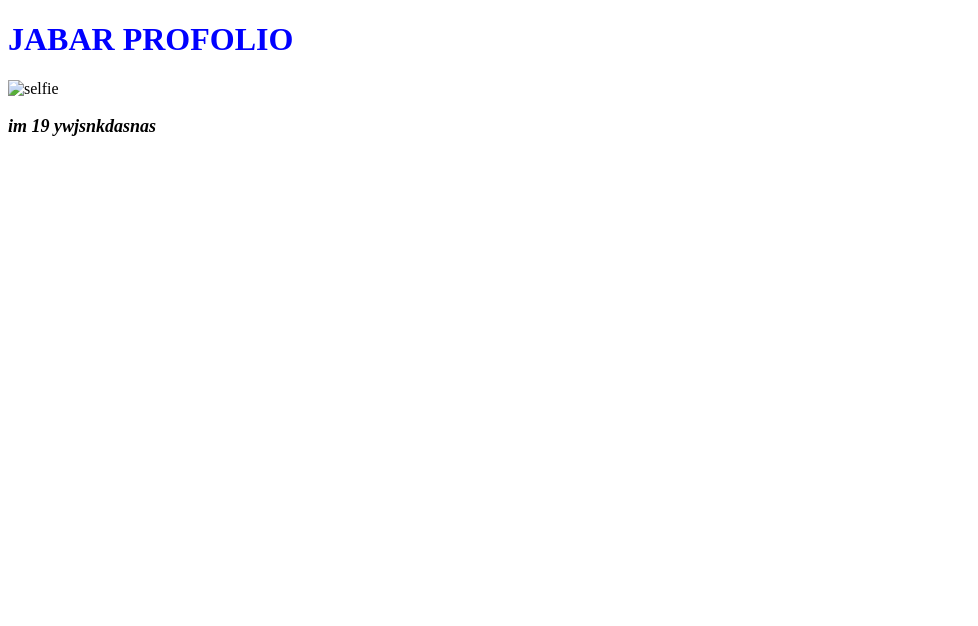
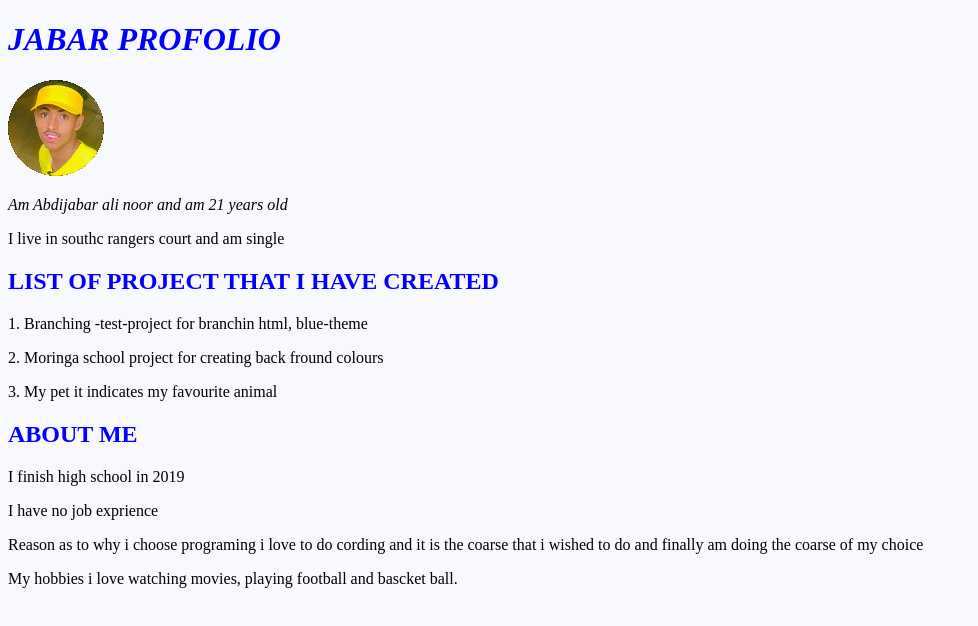
Before and after one commit to abdi-jaba-mohamed/jabar.github.io, a plain HTML site: page index.html in a window 1280 px wide. Shown: the whole page, without its empty margins (0-978 px from the left). Drawn offline with Linux system fonts and the light colour scheme.

Commit message:
Add files via upload

```diff
--- a/index.html
+++ b/index.html
@@ -13,7 +13,40 @@
     </h1>
     <img src="assests/unnamed.gif" alt="selfie">
     <p class="jabar">
-        im 19 ywjsnkdasnas
+   Am Abdijabar ali noor and am 21 years old
     </p>
+    <p>
+  I live in southc rangers court and am single
+    </p>
+    <h2>
+        LIST OF PROJECT THAT I HAVE CREATED
+    </h2>
+    <p>
+    1. Branching -test-project for branchin html, blue-theme
+    </p>
+    <p>
+    2. Moringa school project for creating back fround colours
+    </p>
+    <p>
+    3. My pet it indicates my favourite animal
+    </p>
+    <h2>
+        ABOUT ME
+    </h2>
+I finish high school in 2019
+    </P>
+    <p>
+I have no job exprience
+    </p>
+    <p>
+Reason as to why i choose programing i love to do cording and it is the coarse that i wished to do and finally am doing the coarse of my choice
+    </p>
+    <p>
+My hobbies i love watching movies, playing football and bascket ball.
+    </p>
+
+
+
+
 </body>
 </html>
--- a/style.css
+++ b/style.css
@@ -1,8 +1,16 @@
 h1{
+    font-style: italic;
+  color: blue;
+
+}
+.jabar{
+    font-style: italic;
+    color: black;
+
+}
+h2{
     color: blue;
 }
-.jabar{
-    font-size: 18px;
-    font-weight: bold;
-    font-style: italic;
+*{
+    background-color: ghostwhite;
 }
```
Also changed, not shown: assests/unnamed.gif (added).
